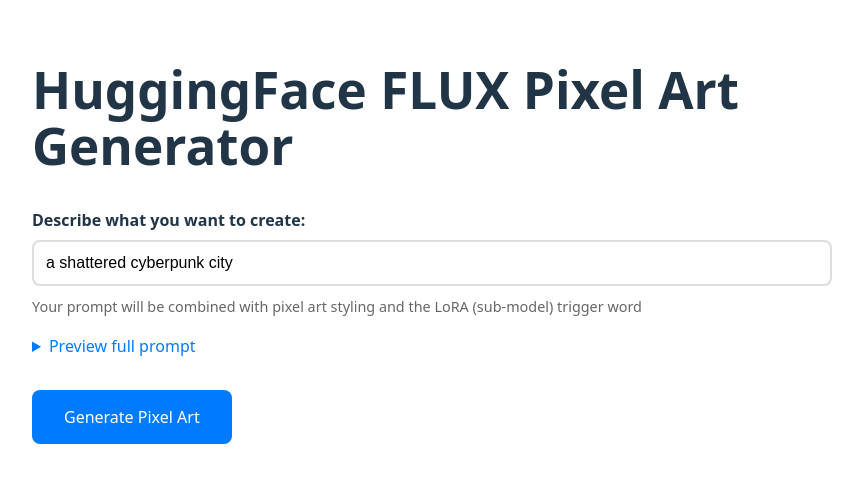
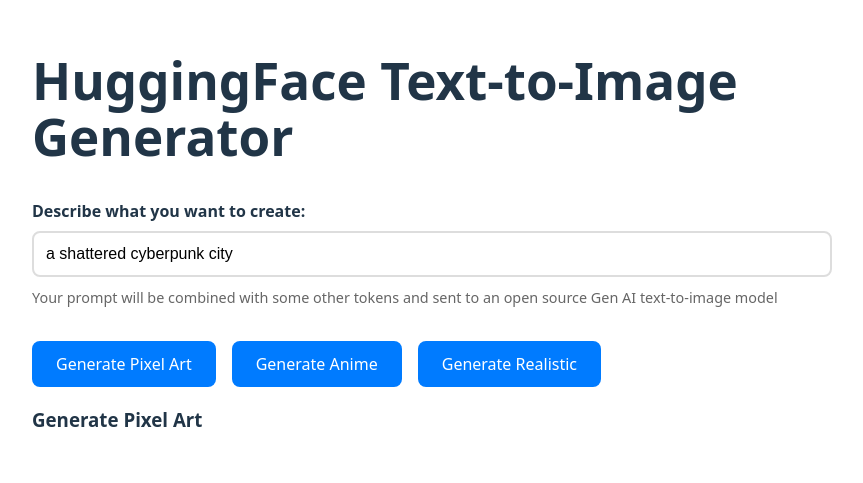
Before and after one commit to jacksmedia/j4cks-flux, a React (Vite) app in the folder webapp/client/: page / in a window 1280 px wide. Shown: the part 165-648 px from the top of the page, without its empty margins (0-863 px from the left). Built offline with nearby package versions, Linux system fonts and the light colour scheme.

Commit message:
✨ v0.4 offers 3 default styles/models

```diff
--- a/package.json
+++ b/package.json
@@ -1,6 +1,6 @@
 {
   "name": "flux-demo",
-  "version": "0.3.0",
+  "version": "0.4.0",
   "description": "HuggingFace Gen AI demo",
   "keywords": [
     "HuggingFace",
@@ -17,8 +17,8 @@
   "scripts": {
     "test": "echo \"No tests specified\" && exit 0",
     "install:all": "npm install && cd webapp/server && npm install && cd ../client && npm install",
-    "build": "cd webapp/client && npm run build",
-    "dev": "concurrently \"cd webapp/server && npm run dev\" \"cd webapp/client && npm run dev\""
+    "build:client": "cd webapp/client && npm run build",
+    "dev": "\"cd webapp/server && npm run dev\" \"cd webapp/client && npm run dev\""
   },
   "dependencies": {
     "cors": "^2.8.5",
--- a/webapp/client/package.json
+++ b/webapp/client/package.json
@@ -1,7 +1,7 @@
 {
   "name": "client",
   "private": true,
-  "version": "0.3.0",
+  "version": "0.4.0",
   "type": "module",
   "scripts": {
     "start": "vite preview --port 3000",
--- a/webapp/client/src/App.jsx
+++ b/webapp/client/src/App.jsx
@@ -8,50 +8,42 @@
   const [customPrompt, setCustomPrompt] = useState('a shattered cyberpunk city');
 
 
-    // Tests server connection
-  const testServer = async () => {
-    try {
-      console.log('Testing server connectivity...');
-      const response = await fetch('http://localhost:3001/test');
-      const data = await response.json();
-      console.log('Server test successful:', data);
-      alert(`Server is working! Response: ${data.message}`);
-    } catch (error) {
-      console.error('Server test failed:', error);
-      alert(`Server test failed: ${error.message}`);
+  // Multiple HF models available
+  // Prompt uses user input + various premade styling tokens
+  const artStyles =[
+    {
+      id: 'pixel',
+      label: 'Pixel Art',
+      model: 'black-forest-labs/FLUX.1-dev',
+      promptTemplate: (userInput) => `${userInput}, (pixel art, pixelated 1.4), (masterpiece, exceptional, best aesthetic, best quality, masterpiece, extremely detailed 1.2)`
+    },
+    {
+      id: 'anime',
+      label: 'Anime',
+      model: 'Qwen/Qwen-Image',
+      promptTemplate: (userInput) => `${userInput}, anime style, vibrant colors, detailed, high quality`
+    },
+    {
+      id: 'realistic',
+      label: 'Realistic',
+      model: 'stabilityai/stable-diffusion-2',
+      promptTemplate: (userInput) => `${userInput}, photorealistic, 8k, detailed, professional photography`
     }
-  };
+  ];
 
-  // Tests request
-  const testHealth = async () => {
-    try {
-      console.log('Testing POST endpoint...');
-      const response = await fetch('http://localhost:3001/health', {
-        method: 'POST',
-        headers: { 'Content-Type': 'application/json' },
-        body: JSON.stringify({ test: 'data' }),
-      });
-      const data = await response.json();
-      console.log('Health check successful:', data);
-      alert(`Health check passed! Server received: ${JSON.stringify(data.body)}`);
-    } catch (error) {
-      console.error('Health check failed:', error);
-      alert(`Health check failed: ${error.message}`);
-    }
-  };
-
-  const handleQuery = async () => {
+  const handleQuery = async (style) => {
     setLoading(true);
     setError(null);
     setImageData(null);
 
     try {
-      const response = await fetch('http://localhost:3001/query', {
+      const response = await fetch('/query', {
         method: 'POST',
         headers: { 'Content-Type': 'application/json' },
         body: JSON.stringify({
-          // Prompt uses LoRA trigger word + pixel art styling in lieu of accessing LoRA
-          prompt: '(in the style of umempart:1.5), (pixel art, pixelated:1.4), (vivid colours:1.3) (masterpiece, exceptional, best aesthetic, best quality, masterpiece, extremely detailed:1.2)'
+          model: style.model,
+          // see const artStyles
+          prompt: style.promptTemplate(customPrompt)
         }),
       });
 
@@ -73,43 +65,9 @@
 
   return (
     <div style={{ padding: '2rem', maxWidth: '800px', margin: '0 auto' }}>
-      <h1>HuggingFace FLUX Pixel Art Generator</h1>
+      <h1>HuggingFace Text-to-Image Generator</h1>
 
-      {/* Debug buttons
-      <div style={{ marginBottom: '2rem', padding: '1rem', backgroundColor: '#f5f5f5', borderRadius: '8px' }}>
-        <h3>Debug Tools:</h3>
-        <button
-          onClick={testServer}
-          style={{
-            padding: '0.5rem 1rem',
-            margin: '0.5rem',
-            backgroundColor: '#0c3516ff',
-            color: 'white',
-            border: 'none',
-            borderRadius: '4px',
-            cursor: 'pointer'
-          }}
-        >
-          Test Server (GET)
-        </button>
-        <button
-          onClick={testHealth}
-          style={{
-            padding: '0.5rem 1rem',
-            margin: '0.5rem',
-            backgroundColor: '#117a30ff',
-            color: 'white',
-            border: 'none',
-            borderRadius: '4px',
-            cursor: 'pointer'
-          }}
-        >
-          Test POST Endpoint
-        </button>
-      </div> */}
-
-      {/* main app features */}
-            {/* Custom prompt input */}
+      {/* UX:  Custom prompt input */}
       <div style={{ marginBottom: '2rem' }}>
         <label style={{ display: 'block', marginBottom: '0.5rem', fontWeight: 'bold' }}>
           Describe what you want to create:
@@ -131,11 +89,11 @@
           maxLength={200}
         />
         <small style={{ color: '#666', fontSize: '0.9rem' }}>
-          Your prompt will be combined with pixel art styling and the LoRA (sub-model) trigger word
+          Your prompt will be combined with some other tokens and sent to an open source Gen AI text-to-image model
         </small>
 
-        {/* Show full prompt preview */}
-        <details style={{ marginTop: '1rem' }}>
+        {/* OPTION:  Show full prompt preview -- disabled */}
+        {/* <details style={{ marginTop: '1rem' }}>
           <summary style={{ cursor: 'pointer', color: '#007bff' }}>
             Preview full prompt
           </summary>
@@ -147,27 +105,37 @@
             fontSize: '0.9rem',
             border: '1px solid #e9ecef'
           }}>
-            "{customPrompt}, (in the style of umempart: 1.5), (pixel art, pixelated:1.3), (masterpiece, exceptional, best aesthetic, best quality, masterpiece, extremely detailed:1.2)"
+            {customPrompt}
           </div>
-        </details>
+        </details> */}
       </div>
 
+
+      {/* UX:  Render multiple buttons with premade prompt styling */}
+      <div style={{ display: 'flex', gap: '1rem', flexWrap: 'wrap', marginTop: '1rem' }}>
+        {artStyles.map(style => (
           <button
-        onClick={handleQuery}
-        disabled={loading || !customPrompt.trim()}
+            key={style.id}
+            onClick={() => handleQuery(style)}
             style={{
-          padding: '1rem 2rem',
+              padding: '0.75rem 1.5rem',
               fontSize: '1rem',
-          backgroundColor: loading || !customPrompt.trim() ? '#ccc' : '#007bff',
+              backgroundColor: '#007bff',
               color: 'white',
               border: 'none',
               borderRadius: '8px',
-          cursor: loading || !customPrompt.trim() ? 'not-allowed' : 'pointer',
-          transition: 'background-color 0.2s'
+              cursor: 'pointer'
             }}
           >
+            Generate {style.label}
+          </button>
+        ))}
+      </div>
+
+
+      <h3>
         {loading ? 'Generating Pixel Art...' : 'Generate Pixel Art'}
-      </button>
+      </h3>
 
       {error && (
         <div style={{
```
Also changed, not shown: 2 other files (tests, documents, lock files or other folders). Lines whose indentation alone changed are shown as unchanged.
